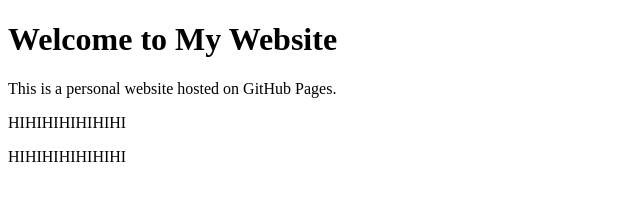
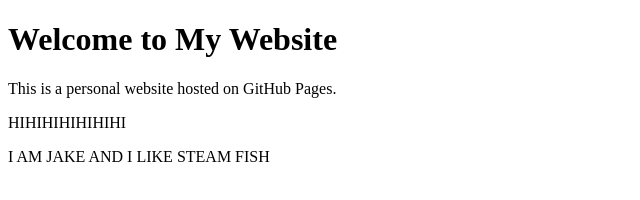
Before and after one commit to Jake6688/.github.io, a plain HTML site: page index.html in a window 1280 px wide. Shown: the whole page, without its empty margins (0-640 px from the left). Drawn offline with Linux system fonts and the light colour scheme.

Commit message:
Update index.html

```diff
--- a/index.html
+++ b/index.html
@@ -9,6 +9,6 @@
     <h1>Welcome to My Website</h1>
     <p>This is a personal website hosted on GitHub Pages.</p>
     <p>HIHIHIHIHIHIHI</p>
-    <p>HIHIHIHIHIHIHI</p>
+    <p>I AM JAKE AND I LIKE STEAM FISH</p>
 </body>
 </html>
```
